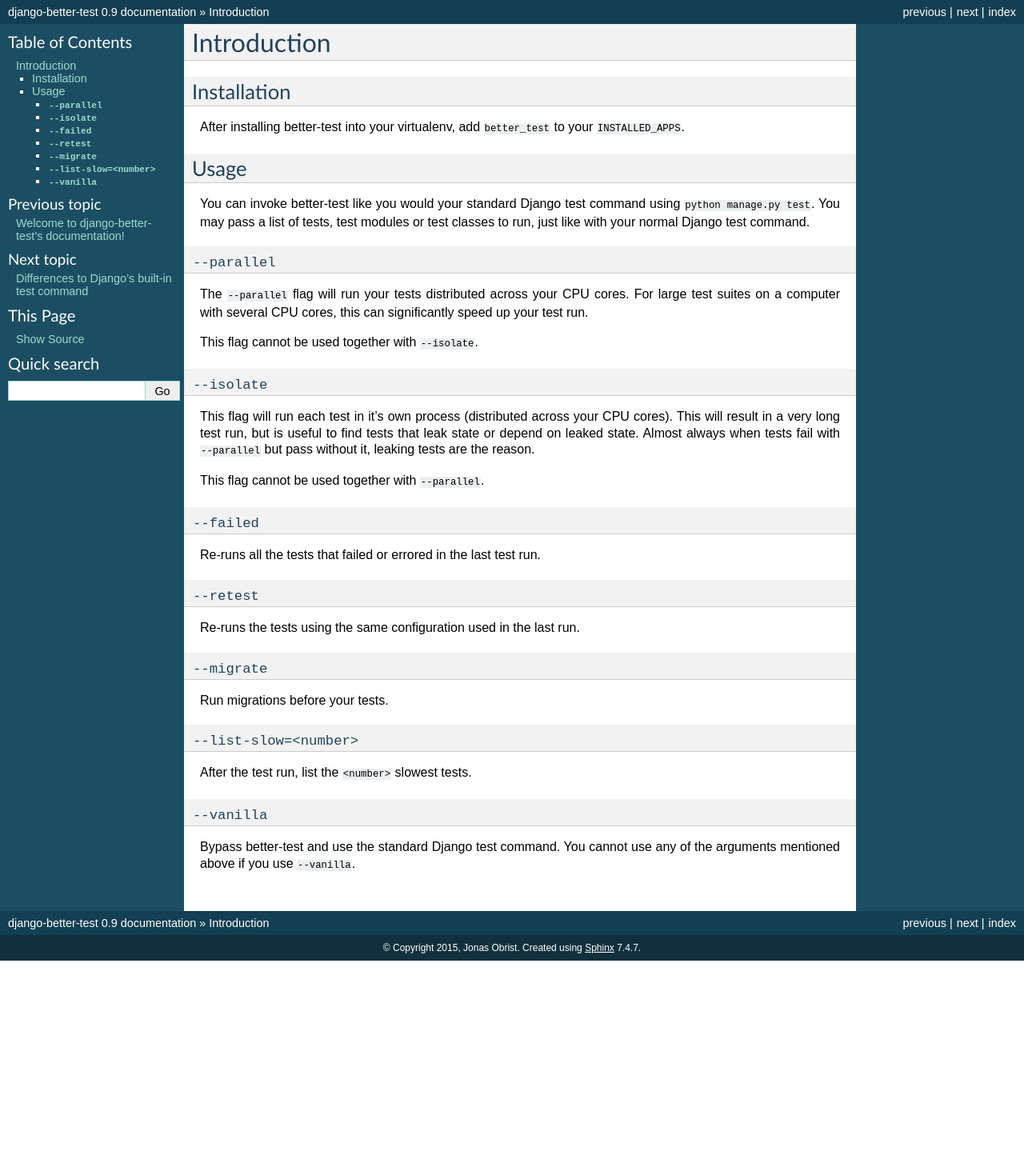
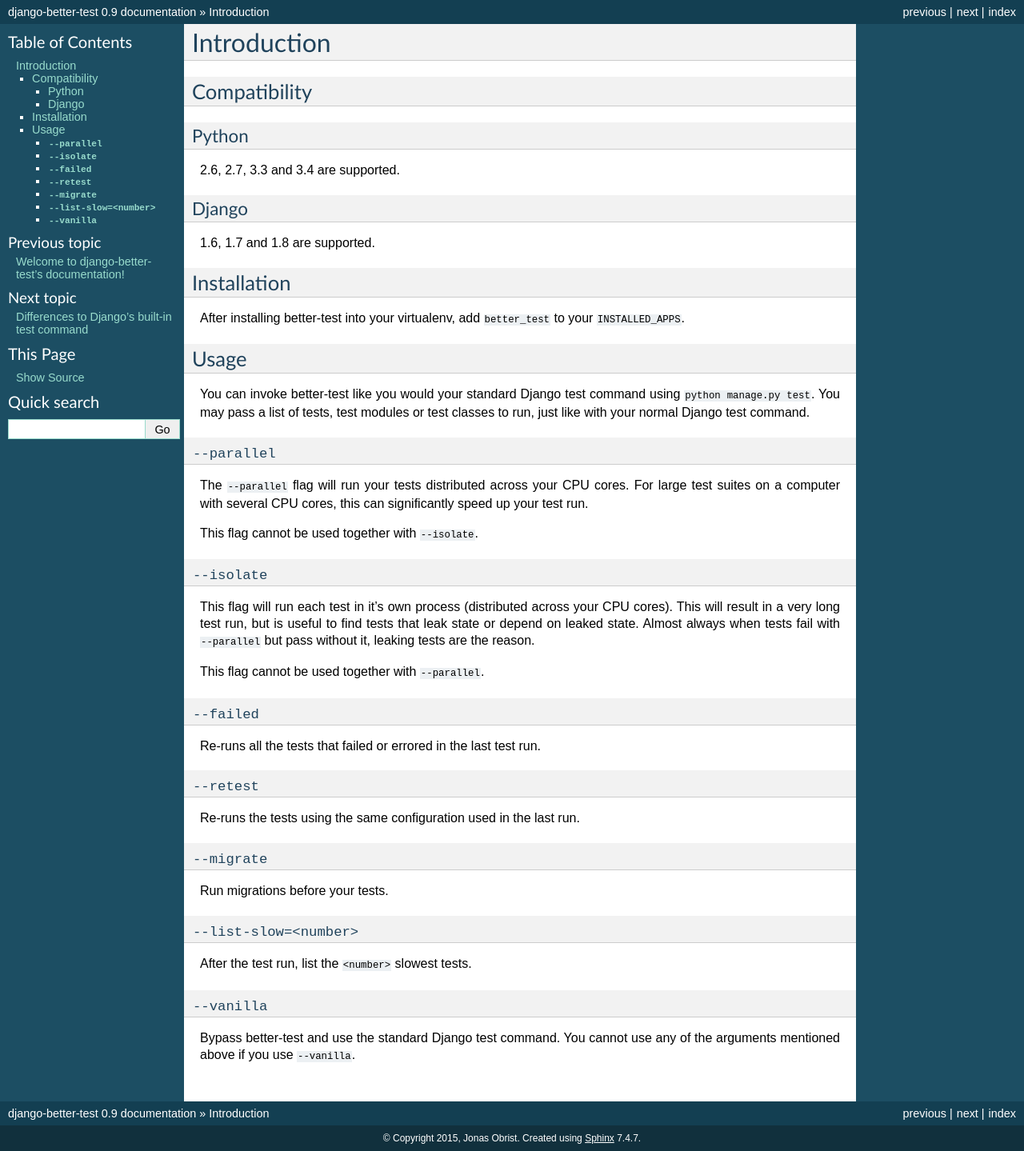
Before and after one commit to ojii/django-better-test, a Sphinx documentation site: the page built from docs/introduction.rst, in a window 1280 px wide. Shown: the whole page at 80% size. Built offline with Sphinx 7.4.7, drawn with Linux system fonts in a browser that asks for light colours; before the commit the page ends 1201 px from its top, so only the background shows below that.

Commit message:
Document supported Django and Python versions

```diff
--- a/docs/introduction.rst
+++ b/docs/introduction.rst
@@ -1,6 +1,20 @@
 ############
 Introduction
 ############
+
+
+Compatibility
+*************
+
+Python
+======
+
+2.6, 2.7, 3.3 and 3.4 are supported.
+
+Django
+======
+
+1.6, 1.7 and 1.8 are supported.
 
 
 Installation
```
